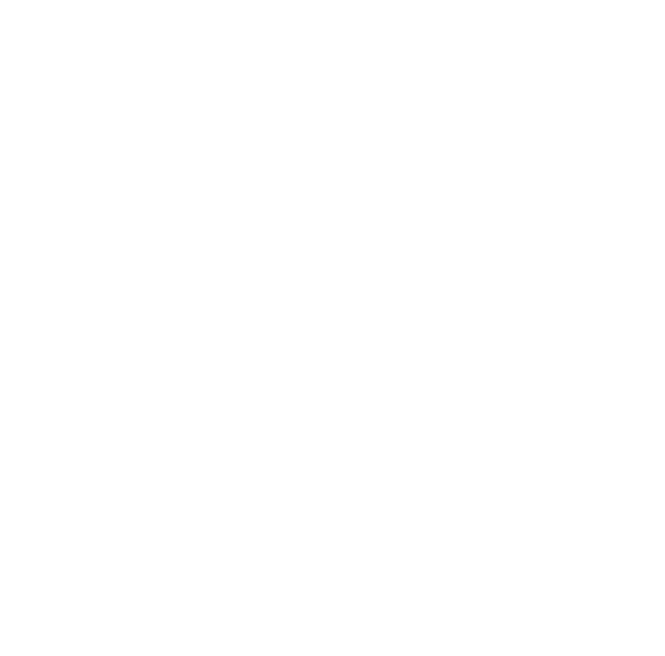
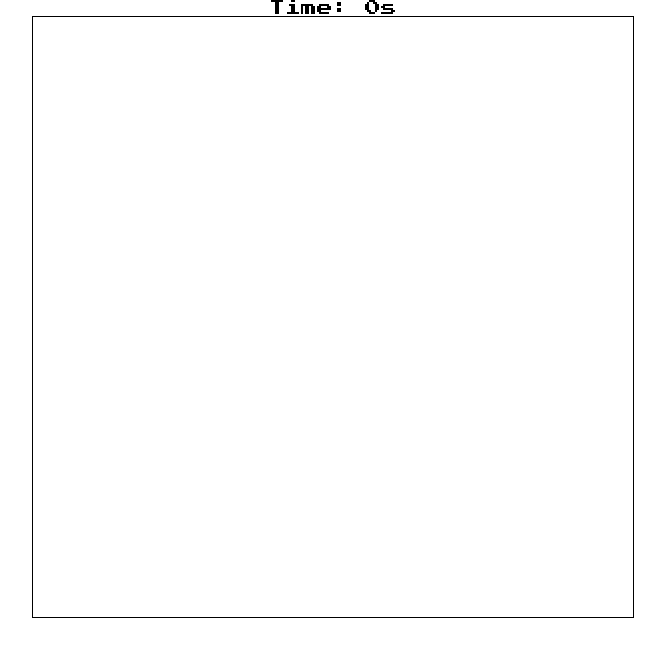
Before and after one commit to TetrisCrowley/Tetris-Cloneley, a plain HTML site: page index.html in a window 1280 px wide. Shown: the whole page, without its empty margins (307-972 px from the left). Drawn offline with Linux system fonts and the light colour scheme.

Commit message:
brainstorming

```diff
--- a/css/style.css
+++ b/css/style.css
@@ -0,0 +1,12 @@
+body {
+  margin:0px;
+  padding:0px;
+  text-align:center;
+  font-family: "Press Start 2P";
+}
+
+canvas {
+  margin-left: auto;
+  margin-right: auto;
+  border:1px solid black;
+}
--- a/index.html
+++ b/index.html
@@ -2,11 +2,21 @@
 <html>
 <head>
   <link rel="stylesheet" type="text/css" href="css/style.css">
-  <title>Canvas lesson</title>
+
+   <link rel="stylesheet" type="text/css" href="https://fonts.googleapis.com/css?family=Press+Start+2P">
+
+  <title>Tetris</title>
 </head>
 <body>
-  <canvas id="my-canvas" width="600" height="600"></canvas>
 
-<script src="js/app.js" type="text/javascript"></script>
+  <div>
+    <span id="timer">Time: 0s</span>
+  </div>
+
+  <div class="tetris-board"></div>
+
+  <canvas id="canvas" width="600" height="600"></canvas>
+
+  <script src="js/app.js" type="text/javascript"></script>
 </body>
 </html>
--- a/js/app.js
+++ b/js/app.js
@@ -1,9 +1,81 @@
 
 
-const canvas = document.getElementById('my-canvas');
+const canvas = document.getElementById('canvas');
 // this would be like const canvas = $('my-canvas')
 console.log(canvas);
 console.log(canvas.width);
 console.log(canvas.height);
 
 const ctx = canvas.getContext('2d');
+
+
+// Create playing field
+
+
+
+// function: draw a square --  commit
+// maybe make Square a class
+
+// function: draw a piece -- first make it work on its own
+
+// start thinking about
+// piece class -- an array for 4 "Squares"
+// this might mean "square" should be class
+
+// make it move --
+
+//make it rotate rotate, and other such functionalities you need
+// might be a method of the Piece class?
+
+// make it fall
+
+
+
+
+
+
+// Timer
+// let time = 0;
+
+// const startTimer = () => {
+//     const intervalId = setInterval(() => {
+//     time++;
+
+//   $('#timer').text('timer: ' + time + 's');
+
+//   }, 250);
+
+
+
+
+
+
+
+// document.addEventListener('keydown', (event) => {
+//   console.log("pushing key", event.keyCode);
+
+//   // up 38 - set rotate
+//   if(event.keyCode === 38 && captSquare.y > 0){
+//     captSquare.y -= 10; // may want to use a val much higher than 1
+//   }
+
+//   // down 40 - increase speed
+                                // keeps you from going off edge
+//   if(event.keyCode === 40 && captSquare.y + captSquare.height < canvas.height){
+//     captSquare.y += 10;
+//   }
+
+//   // left 37
+//   if(event.keyCode === 37 && captSquare.x > 0){
+//     captSquare.x -= 10;
+//   }
+//   // right 39
+//   if(event.keyCode === 39 && captSquare.y > captSquare.y + captSquare.width < canvas.width){
+//     captSquare.x += 10;
+//   }
+//     // clearCanvas();
+//     // captSquare.draw();
+//     // cmdrCircle.draw();
+// });
+
+// How to increase piece intervals
```
